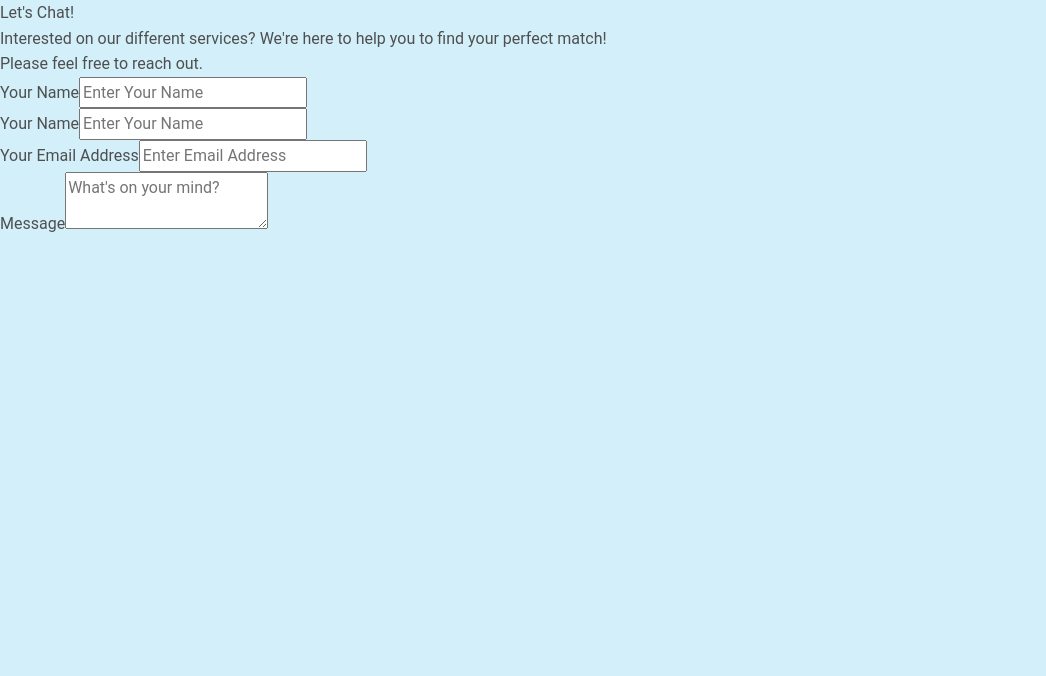
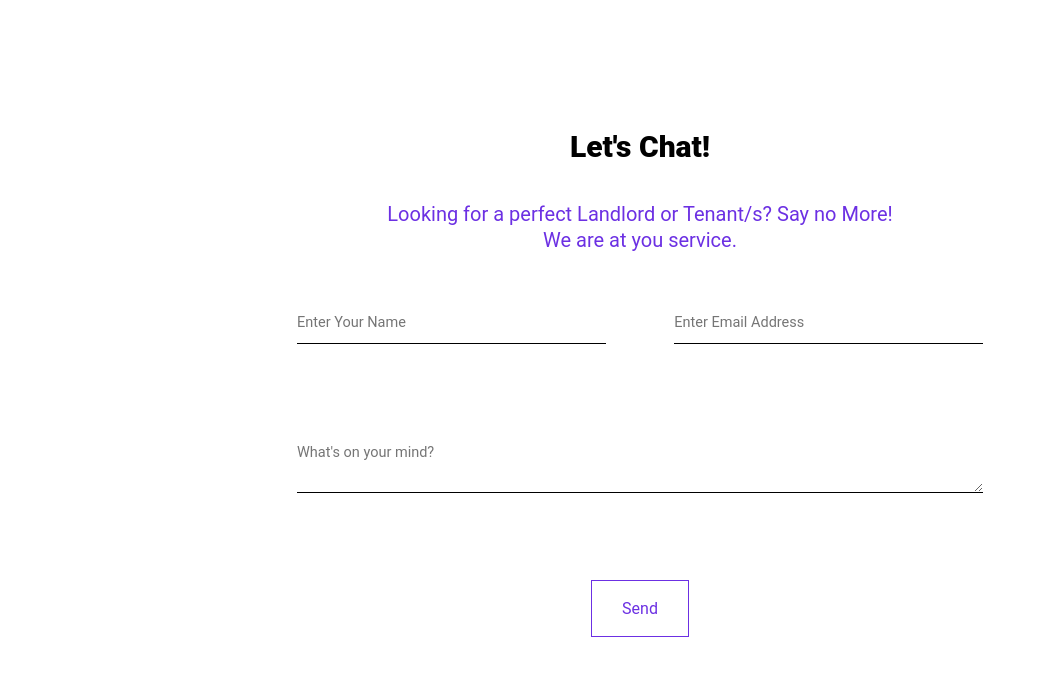
Before and after one commit to ArcosChris/Dwellin.io, a React (Create React App) app: page / in a window 1280 px wide. Shown: the top 676 px of the page, without its empty margins (0-1046 px from the left). Built offline with nearby package versions, Linux system fonts and the light colour scheme.

Commit message:
added css to contact page

```diff
--- /dev/null
+++ b/src/css/ContactPage.css
@@ -0,0 +1,110 @@
+.service-top {
+  min-height: 90vh;
+  display: flex;
+  justify-content: center;
+  align-items: center;
+  flex-direction: column;
+  padding: 60px 150px;
+  padding-bottom: 20px;
+}
+
+form .input-row .side {
+  width: 45%;
+}
+
+.contact {
+  padding: 120px 60px;
+  display: flex;
+  justify-content: center;
+  align-items: center;
+  flex-direction: column;
+}
+
+.title {
+  font-size: 30px;
+  font-weight: 800;
+  color: black;
+  margin-bottom: 30px;
+}
+
+.sub {
+  text-align: center;
+  color: rgb(108, 48, 227);
+  line-height: 1.3;
+  font-size: 20px;
+  margin-bottom: 50px;
+}
+
+form {
+  width: 70%;
+  min-width: 450px;
+}
+
+form .input-row {
+  display: flex;
+  justify-content: space-between;
+}
+
+form input,
+form textarea {
+  border: 0;
+  border-radius: 0;
+  border-bottom: 1px solid black;
+  background: transparent;
+  outline: none;
+  text-align: left;
+  font-size: 14.5px;
+  width: 100%;
+  color: black;
+  padding: 0.6em;
+  padding-left: 0;
+}
+
+input:-webkit-autofill,
+input:-webkit-autofill:hover,
+input:-webkit-autofill:focus,
+input:-webkit-autofill:active {
+  box-shadow: 0 0 0 30px goldenrod inset !important;
+  -webkit-box-shadow: 0 0 0 30px goldenrod inset !important;
+  -webkit-text-fill-color: black !important;
+}
+
+.textarea {
+  resize: none;
+  margin-top: 90px;
+  line-height: 1.4;
+}
+
+button {
+  background-color: transparent;
+  border: 1px solid rgb(108, 48, 227);
+  display: block;
+  margin: 80px auto 0;
+  position: relative;
+  color: rgb(108, 48, 227);
+  padding: 15px 30px;
+}
+
+button:hover {
+  color: rgb(160, 55, 72);
+}
+
+button:hover::after {
+  width: 100%;
+  left: 0;
+  right: unset;
+}
+
+button::after {
+  content: "";
+  position: absolute;
+  width: 0;
+  top: 0;
+  bottom: 0;
+  left: unset;
+  right: 0;
+  transition: all 0.2s linear;
+  height: 100%;
+  z-index: -1;
+  background-color: gray;
+}
--- a/src/index.js
+++ b/src/index.js
@@ -4,7 +4,7 @@ import ReactDOM from 'react-dom/client';
 import App from './App';
 import 'mdb-react-ui-kit/dist/css/mdb.min.css';
 import "@fortawesome/fontawesome-free/css/all.min.css";
-import AboutPage from "./pages/AboutPage";
+// import AboutPage from "./pages/AboutPage";
 import Contact from "./pages/Contact";
 
 const root = ReactDOM.createRoot(document.getElementById('root'));
--- a/src/pages/Contact.js
+++ b/src/pages/Contact.js
@@ -1,4 +1,5 @@
 import React, { useState } from "react";
+import "../css/ContactPage.css";
 
 const Contact = () => {
   const initialForm = {
@@ -9,22 +10,37 @@ const Contact = () => {
 
   const [formState, setFormState] = useState(initialForm);
   const { name, email, message } = formState;
-  const onSubmit = (event) => {};
+  const [buttonMessage, setButtonMessage] = useState("Send");
+  const [loading, setIsLoading] = useState(false);
 
-  const onChange = (event) => {};
+  const onSubmit = (event) => {
+    event.preventDefault();
+    console.log(formState);
+    setTimeout(() => {
+      setIsLoading(false);
+      setButtonMessage("Message Sent!");
+      setFormState(initialForm);
+    }, 1000);
+  };
+
+  const onChange = (event) => {
+    const { name, value } = event.target;
+
+    setFormState({ ...formState, [name]: value });
+  };
 
   return (
     <div className="service-top">
       <div className="title">Let's Chat!</div>
       <div className="sub">
-        Interested on our different services? We're here to help you to find
-        your perfect match!
+        Looking for a perfect Landlord or Tenant/s? Say no More!
         <br />
-        Please feel free to reach out.
+        We are at you service.
       </div>
       <form onSubmit={onSubmit}>
+        <div className="input-row">
           <div className="side">
-          <label htmlFor="name">Your Name</label>
+            <label htmlFor="name"></label>
             <input
               type="text"
               placeholder="Enter Your Name"
@@ -35,18 +51,7 @@ const Contact = () => {
             />
           </div>
           <div className="side">
-          <label htmlFor="name">Your Name</label>
-          <input
-            type="text"
-            placeholder="Enter Your Name"
-            name="name"
-            required
-            value={name}
-            onChange={onChange}
-          />
-        </div>
-        <div className="side">
-          <label htmlFor="name">Your Email Address</label>
+            <label htmlFor="name"></label>
             <input
               type="email"
               placeholder="Enter Email Address"
@@ -56,11 +61,12 @@ const Contact = () => {
               onChange={onChange}
             />
           </div>
+        </div>
         <div className="textarea">
-          <label htmlFor="message">Message</label>
+          <label htmlFor="message"></label>
           <textarea
             type="textarea"
-            id="textarea"
+            id="message"
             placeholder="What's on your mind?"
             name="message"
             required
@@ -68,6 +74,7 @@ const Contact = () => {
             onChange={onChange}
           />
         </div>
+        <button type="submit">{loading ? "" : buttonMessage}</button>
       </form>
     </div>
   );
```
Lines whose indentation alone changed are shown as unchanged.
